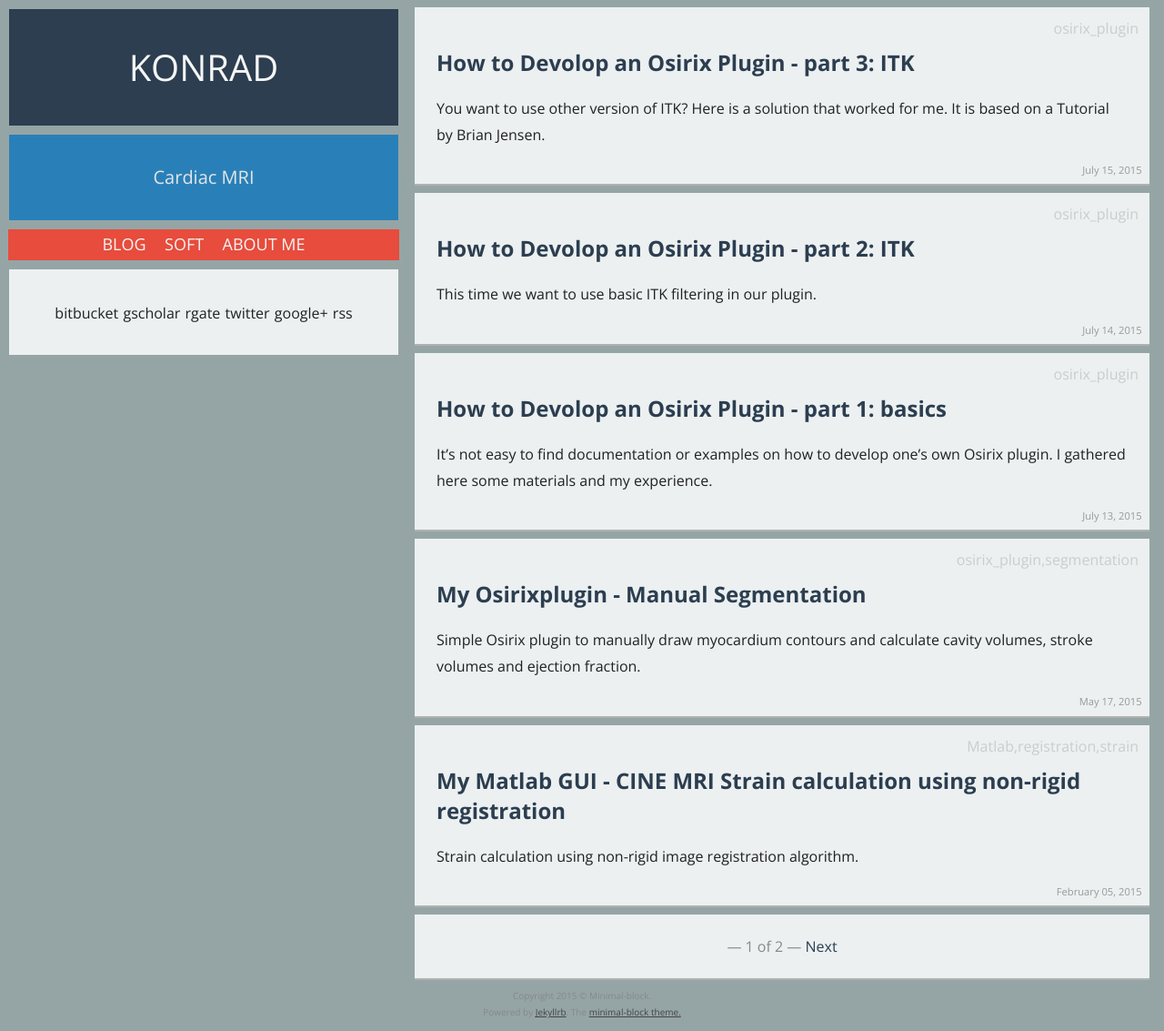
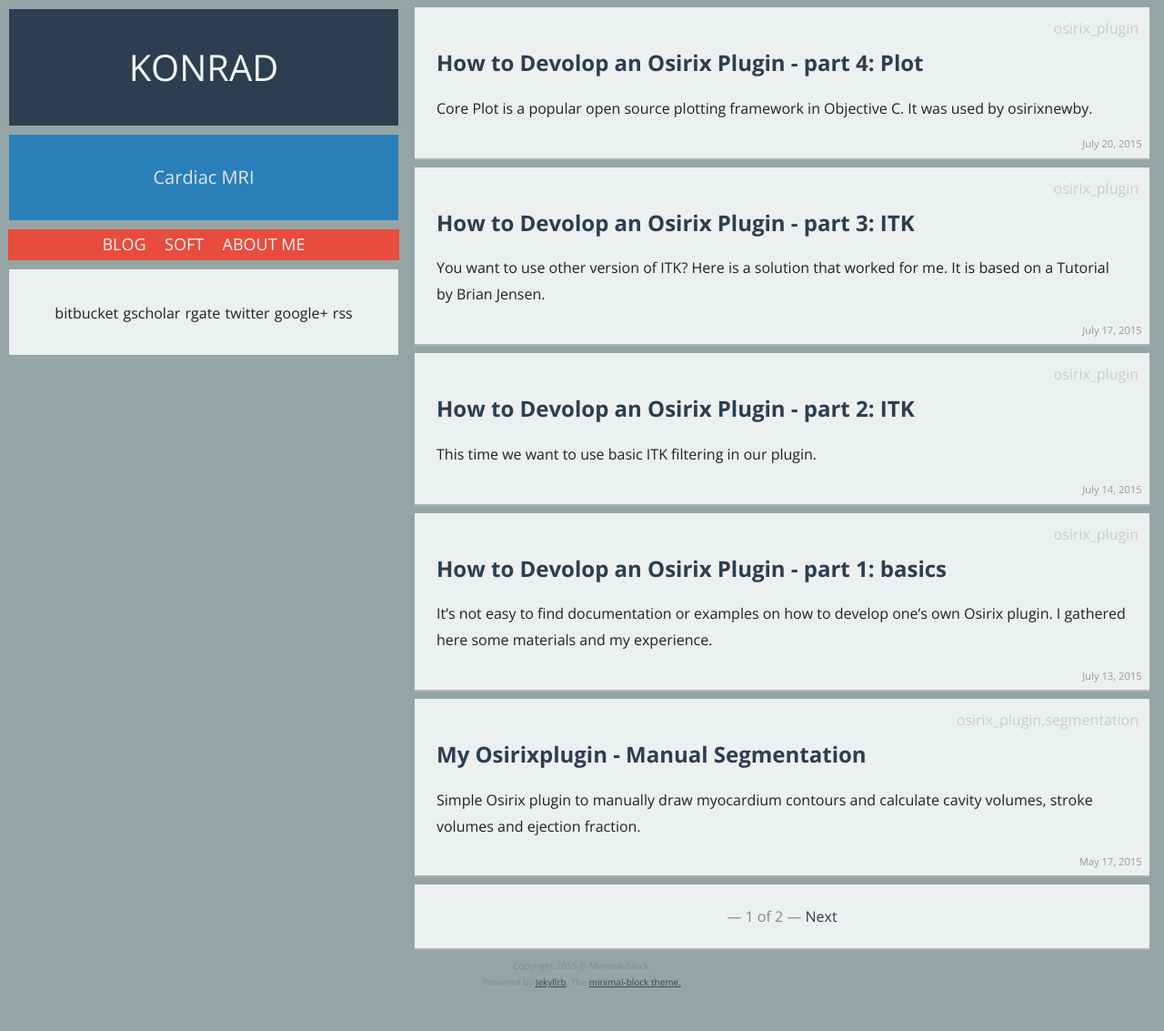
Before and after one commit to MRKonrad/MRKonrad, a Jekyll site: the page built from index.html, in a window 1280 px wide. Shown: the whole page at 91% size. Built offline with Jekyll 4.4.1, drawn with Linux system fonts in a browser that asks for light colours; the list of posts is cut into pages by our own code; after the commit the page ends 1100 px from its top, so only the background shows below that; some of the changed lines change nothing that is shown.

Commit message:
How to Devolop an Osirix Plugin - part 4: Plot

```diff
--- a/_posts/2015-07-17-Osirix-Plugin3.md
+++ b/_posts/2015-07-17-Osirix-Plugin3.md
@@ -1,7 +1,7 @@
 ---
 layout: post
 title: "How to Devolop an Osirix Plugin - part 3: ITK"
-date:   2015-07-15
+date:   2015-07-17
 categories: osirix_plugin
 tags: Tutorial
 ---
--- /dev/null
+++ b/_posts/2015-07-20-Osirix-Plugin4.md
@@ -0,0 +1,28 @@
+---
+layout: post
+title: "How to Devolop an Osirix Plugin - part 4: Plot"
+date:   2015-07-20
+categories: osirix_plugin
+tags: Tutorial
+---
+
+[Core Plot](https://github.com/core-plot/core-plot) is a popular open source plotting framework in Objective C. It was used by [osirixnewby](http://myfirstosirixplugin.blogspot.com/).
+
+If one wants to use its new version in osirixplugin, there is a problem - this framework is written for 64bit architecture and uses (ARC) Automatic Reference Counting. It cannot be used in code written for 32 bit architecture.
+
+Older version of [Core Plot - 1.5.1](https://github.com/core-plot/core-plot/releases/tag/release_1.5.1) is available. I compiled the source code for 32bit architecture overcoming some issues:
+
+* problem with ``Synthesized property 'areaBorderLineStyle' must be name the same as a compatible instance variable ...`` - added ``CPTLineStyle *areaBorderLineStyle;`` line to ``@interface CPTRangePlot : CPTPlot `` in file ``CPTRangePlotDelegate``.
+* problem with garbage collector - remove ``GCC_ENABLE_OBJC_GC`` flag from build settings
+* problem with testing ``OCUnit deprecated``- I tried to switch to XCTest, but in the end I removed all file groups named 'Tests'
+
+To run Core Plot in osirix plugin i looked at DatePlot example.
+
+* I added Core Plot framework:
+   * in **Build Phases** using + I added it to **Copy files**
+   * I dragged Core Plot to **Link with libraries**
+* I copied ``Controller.h`` and ``Controller.m`` to plugin project from DatePlot example.
+* I created new window xib. There I added custom view. I set custom view class to ``CPTGraphHostingView``.
+* Still in xib editor, I added new object ans set its class to ``Controller``.
+* In connections inspector I connected hostView outlet to the view.
+* Voila!
```
